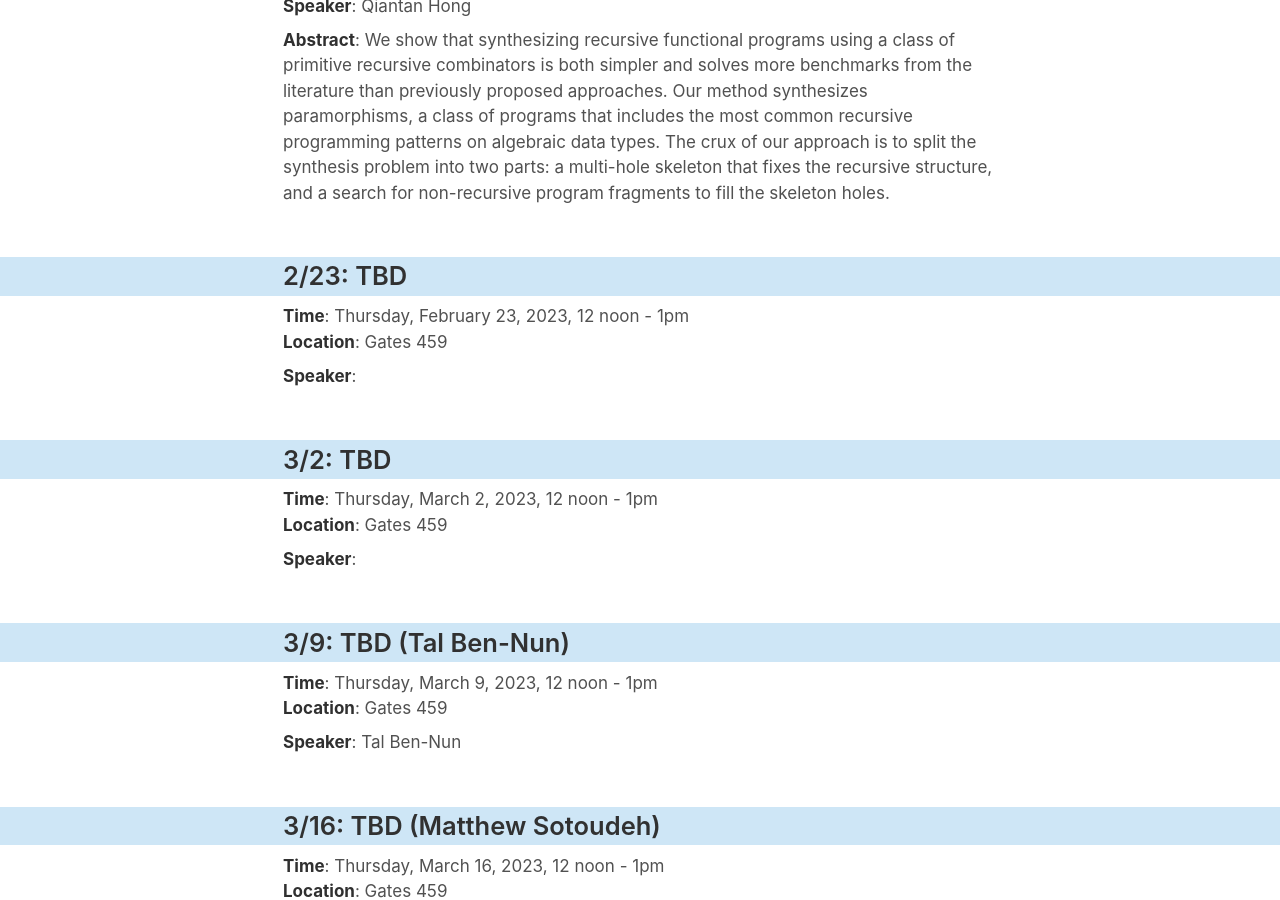
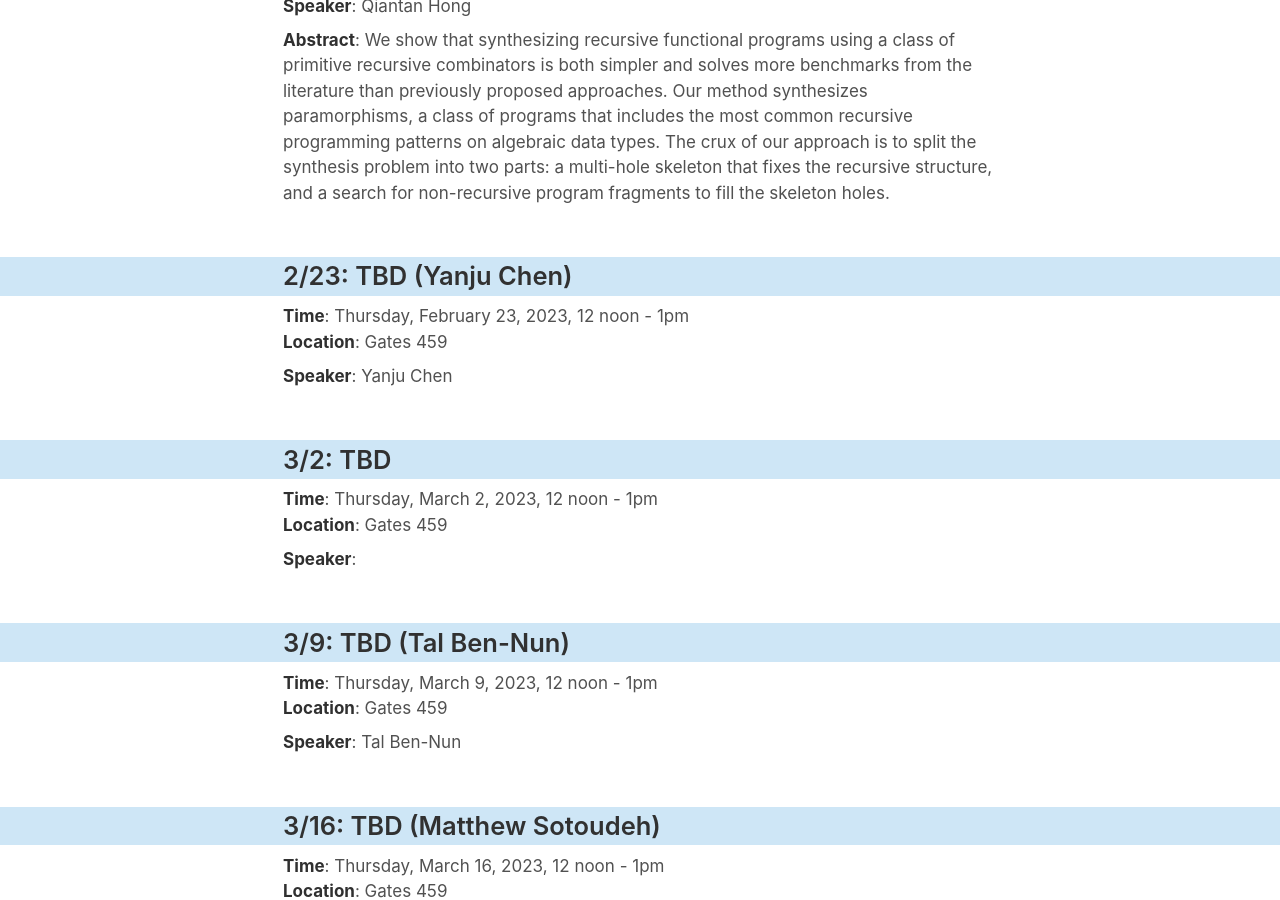
Before and after one commit to software-research-lunch/software-research-lunch.github.io, a Jekyll site: the page built from index.html, in a window 1280 px wide and 900 px high, scrolled down 3008 px. Built offline with Jekyll 4.4.1, drawn with Linux system fonts in a browser that asks for light colours.

Commit message:
add yanju

```diff
--- a/_data/schedule.yml
+++ b/_data/schedule.yml
@@ -84,7 +84,7 @@ y23_winter:
   - date: "2023-02-23"
     abstract: ""
     title: ""
-    speaker: ""
+    speaker: "Yanju Chen"
     bio: ""
     food: ""
   - date: "2023-03-02"
```
